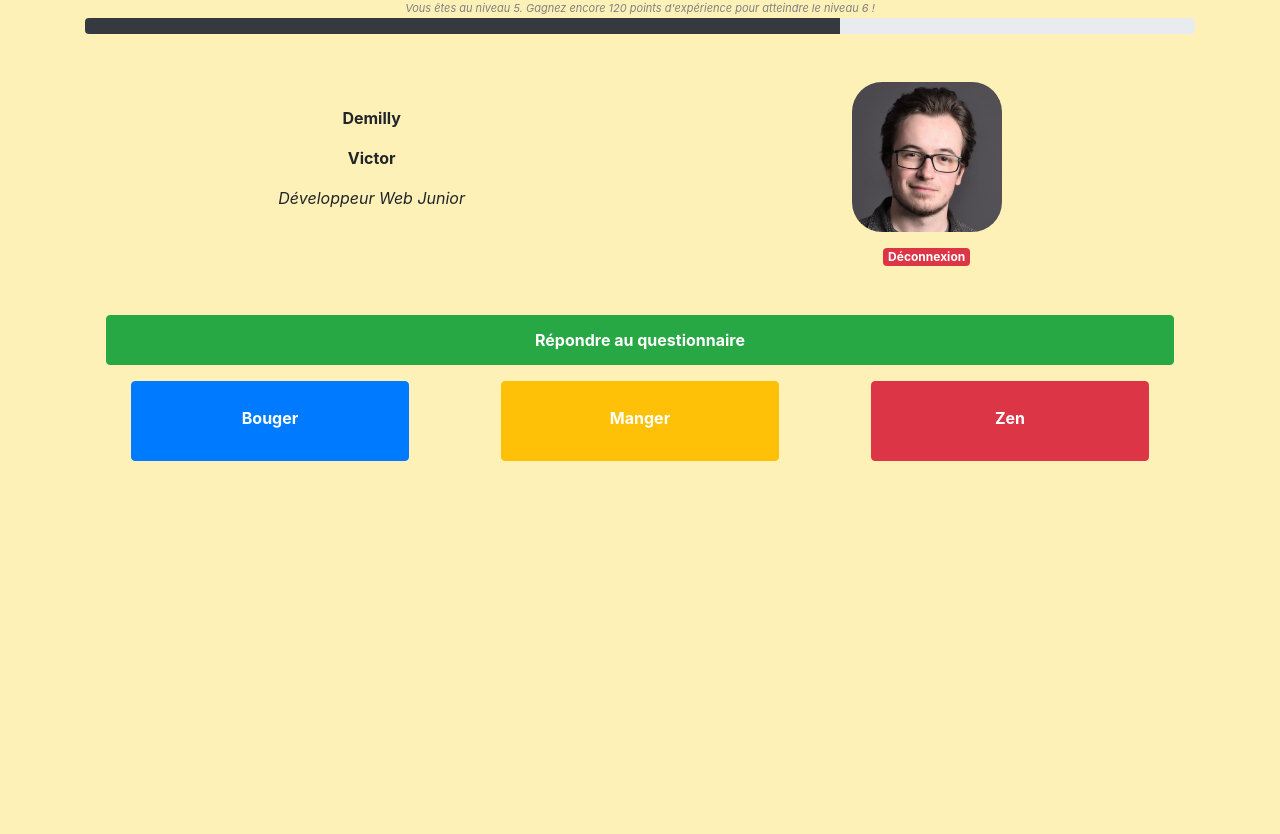
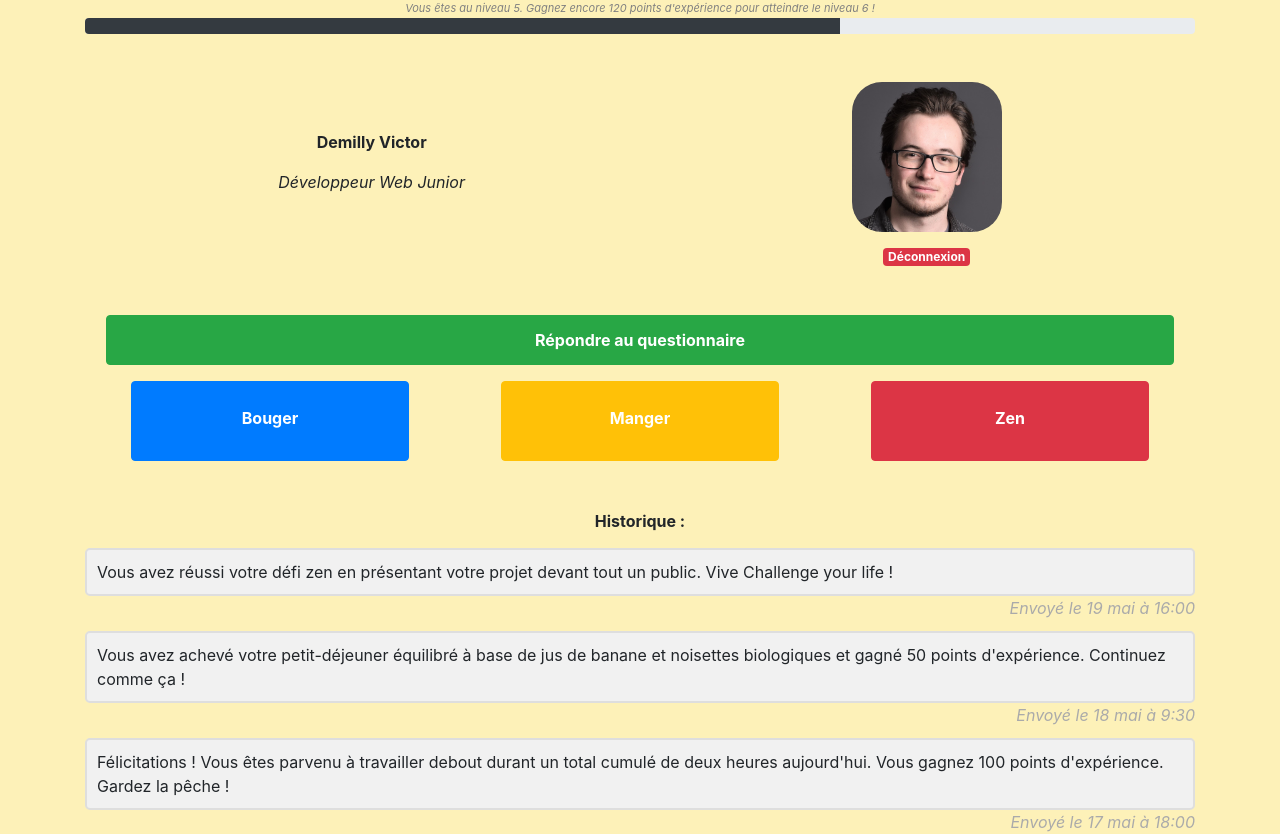
Before and after one commit to Syny5/Challenge-Your-Life-Roubaix-SU-WE, a plain HTML site: page profil.html in a window 1280 px wide. Before the commit the page ends 800 px from the top, so only its background shows below. Drawn offline with nearby package versions, Linux system fonts and the light colour scheme.

Commit message:
Presque pret merge victor

```diff
--- a/assets/css/style.css
+++ b/assets/css/style.css
@@ -26,3 +26,26 @@
 body{
   background-color: #FDF1B8;
 }
+
+#historiqueTitle{
+  font-weight: bold;
+  text-align: center;
+  margin-bottom: -20px;
+}
+
+.historiqueMessages{
+  border: 2px solid #dedede;
+  background-color: #f1f1f1;
+  border-radius: 5px;
+  padding: 10px;
+  margin: 10px 0;
+  margin-top: 35px;
+}
+
+/* Style time text */
+.time-right {
+  margin-top: -10px;
+  float: right;
+  color: #aaa;
+  font-style: italic;
+}
--- a/profil.html
+++ b/profil.html
@@ -21,9 +21,8 @@
       </div>
       <div class="">
         <div class="d-flex justify-content-around mt-5">
-          <div class="text-center mt-4">
-            <p><b>Demilly</b></p>
-            <p><b>Victor</b></p>
+          <div class="text-center mt-5">
+            <p><b>Demilly Victor</b></p>
             <p><i>Développeur Web Junior</i></p>
           </div>
           <div class="text-center">
@@ -43,6 +42,17 @@
         <a href="manger.html" type="button" class="btn btn-warning pt-4 col-3 categoriesbtn" data-toggle="modal" data-target="#exampleModal4">Manger</a>
         <a href="zen.html" type="button" class="btn btn-danger pt-4 col-3 categoriesbtn" data-toggle="modal" data-target="#exampleModal5">Zen</a>
       </div>
+      <!--  -->
+      <div class="mt-5">
+        <p id="historiqueTitle">Historique :</p>
+      </div>
+      <p class="historiqueMessages">Vous avez réussi votre défi zen en présentant votre projet devant tout un public. Vive Challenge your life !</p>
+      <span class="time-right">Envoyé le 19 mai à 16:00</span>
+      <p class="historiqueMessages">Vous avez achevé votre petit-déjeuner équilibré à base de jus de banane et noisettes biologiques et gagné 50 points d'expérience. Continuez comme ça !</p>
+      <span class="time-right">Envoyé le 18 mai à 9:30</span>
+      <p class="historiqueMessages">Félicitations ! Vous êtes parvenu à travailler debout durant un total cumulé de deux heures aujourd'hui. Vous gagnez 100 points d'expérience. Gardez la pêche !</p>
+      <span class="time-right">Envoyé le 17 mai à 18:00</span>
+
       <!-- Modal Bouger -->
       <div class="modal fade" id="exampleModal3" tabindex="-1" role="dialog" aria-labelledby="exampleModal3Label" aria-hidden="true">
         <div class="modal-dialog" role="document">
```
